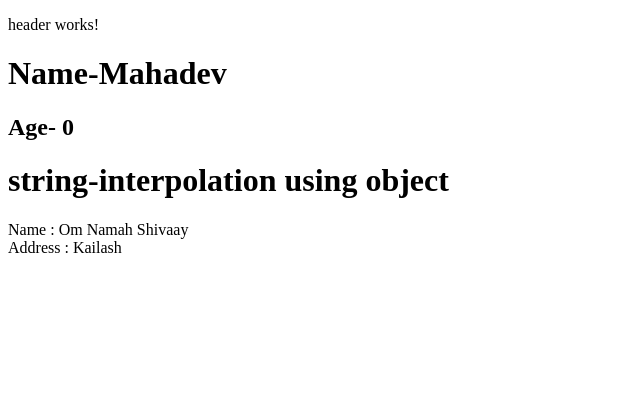
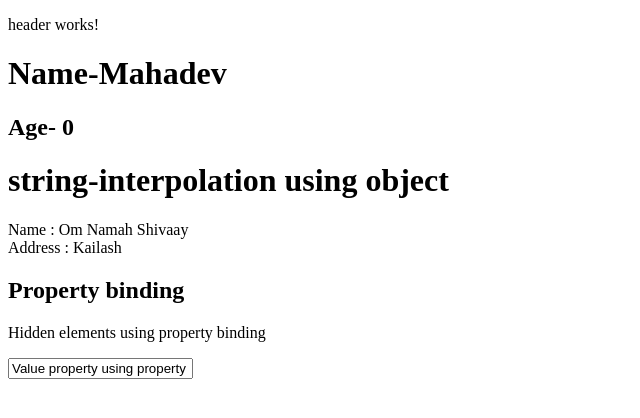
Before and after one commit to prajapatinaveen9719/ng-ekart, an Angular app: page / in a window 1280 px wide. Shown: the top 418 px of the page, without its empty margins (0-640 px from the left). Built offline with nearby package versions, Linux system fonts and the light colour scheme.

Commit message:
property binding

```diff
--- a/src/app/app.component.html
+++ b/src/app/app.component.html
@@ -5,3 +5,5 @@
 <app-header></app-header>
 
 <string-interpolation></string-interpolation>
+
+<property-binding></property-binding>
--- a/src/app/app.module.ts
+++ b/src/app/app.module.ts
@@ -6,13 +6,15 @@ import { AppComponent } from './app.component';
 import { HeaderComponent } from './header/header.component';
 import { FooterComponent } from './footer/footer.component';
 import { OneWayStringInterpolationComponent } from './one-way-string-interpolation/one-way-string-interpolation.component';
+import { PropertyBindingComponent } from './property-binding/property-binding.component';
 
 @NgModule({
   declarations: [
     AppComponent,
     HeaderComponent,
     FooterComponent,
-    OneWayStringInterpolationComponent
+    OneWayStringInterpolationComponent,
+    PropertyBindingComponent
   ],
   imports: [
     BrowserModule,
--- /dev/null
+++ b/src/app/property-binding/property-binding.component.html
@@ -0,0 +1,11 @@
+
+<h2>Property binding</h2>
+
+<p [hidden]='ishidden'>Hidden elements using property binding</p>
+
+
+<input [value]='inputValue' [hidden]='ishidden'/>
+
+<br>
+
+<input value={{inputValue2}} hidden={{ishidden}}/>
--- /dev/null
+++ b/src/app/property-binding/property-binding.component.ts
@@ -0,0 +1,16 @@
+import { Component } from '@angular/core';
+
+@Component({
+  selector: 'property-binding',
+  templateUrl: './property-binding.component.html',
+  styleUrls: ['./property-binding.component.css']
+})
+export class PropertyBindingComponent {
+  ishidden:boolean=false
+
+  inputValue:string='Value property using property binding of input tag'
+
+  inputValue2:string='Value property using interpolation binding of input tag'
+
+
+}
```
Also changed, not shown: src/app/property-binding/property-binding.component.css (added).
